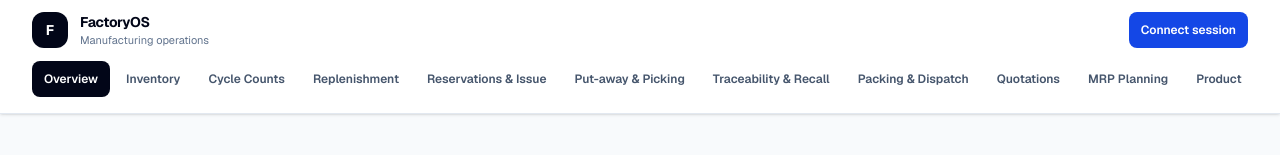
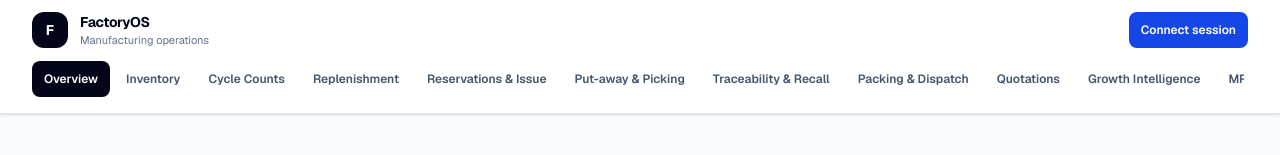
Before and after one commit to RakibulhasanUtsho07/factoryos, a Next.js app in the folder apps/web/: page / in a window 1280 px wide. Shown: the top 155 px of the page. Built offline with nearby package versions, Linux system fonts and the light colour scheme.

Commit message:
feat(web): add Growth Intelligence workspace navigation

```diff
--- a/apps/web/src/components/workspace-navigation.tsx
+++ b/apps/web/src/components/workspace-navigation.tsx
@@ -15,6 +15,7 @@ const navigation = [
   { href: "/traceability", label: "Traceability & Recall" },
   { href: "/wms/fulfillment", label: "Packing & Dispatch" },
   { href: "/quotations", label: "Quotations" },
+  { href: "/growth", label: "Growth Intelligence" },
   { href: "/mrp", label: "MRP Planning" },
   { href: "/products", label: "Product Engineering" },
   { href: "/uom", label: "UoM Governance" },
```
